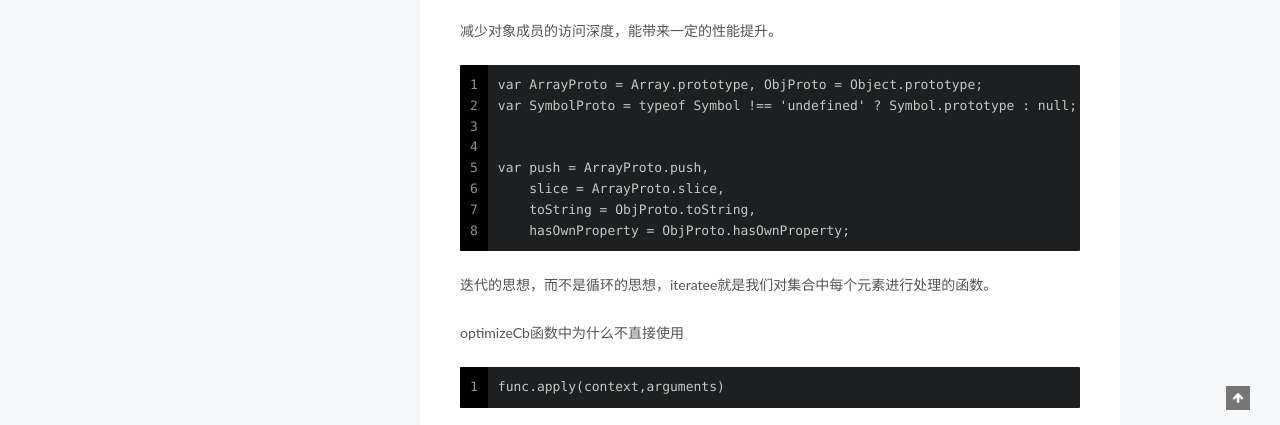
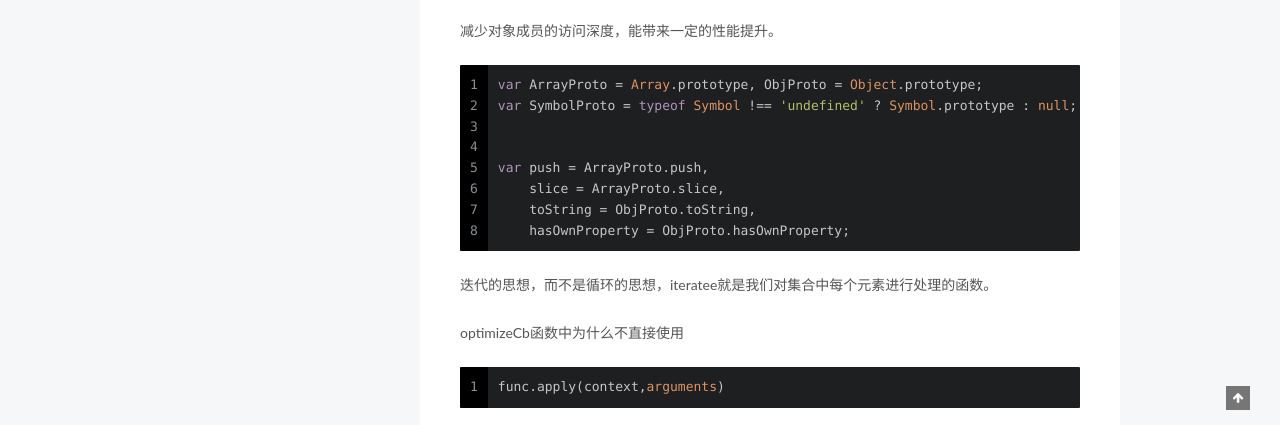
Before and after one commit to zduronshawn/zduronshawn.github.io, a plain HTML site: page 2018/12/19/underscore-1/index.html in a window 1280 px wide. Shown: the part 490-915 px from the top of the page. Drawn offline with Linux system fonts and the light colour scheme.

Commit message:
Site updated: 2018-12-19 23:06:25

```diff
--- a/2018/12/19/underscore-1/index.html
+++ b/2018/12/19/underscore-1/index.html
@@ -86,7 +86,7 @@
 <meta property="og:site_name" content="饭堂">
 <meta property="og:description" content="underscore既能应用在服务端又能应用在浏览器端，是因为underscore对象会依托于当前所处的环境，挂在到不同的全局空间中。 在浏览器中，self其实就是window对象的引用.self === self.self，这个式子返回的是true，看似很奇怪，但其实理解很简单，我们可以类比commonJS中的exports = module.exports，我们打开Chorme的console">
 <meta property="og:locale" content="zh-Hans">
-<meta property="og:updated_time" content="2018-12-19T14:51:11.811Z">
+<meta property="og:updated_time" content="2018-12-19T15:05:37.493Z">
 <meta name="twitter:card" content="summary">
 <meta name="twitter:title" content="underscore基础篇">
 <meta name="twitter:description" content="underscore既能应用在服务端又能应用在浏览器端，是因为underscore对象会依托于当前所处的环境，挂在到不同的全局空间中。 在浏览器中，self其实就是window对象的引用.self === self.self，这个式子返回的是true，看似很奇怪，但其实理解很简单，我们可以类比commonJS中的exports = module.exports，我们打开Chorme的console">
@@ -304,10 +304,10 @@
 <p>self还适用于web workers.</p>
 <p>通过noConflict来实现松弛绑定，undersocre会覆盖全局上的 “_” 属性，但是我们可以通过noConflict来对underscore对象重命名。</p>
 <p>减少对象成员的访问深度，能带来一定的性能提升。</p>
-<figure class="highlight plain"><table><tr><td class="gutter"><pre><span class="line">1</span><br><span class="line">2</span><br><span class="line">3</span><br><span class="line">4</span><br><span class="line">5</span><br><span class="line">6</span><br><span class="line">7</span><br><span class="line">8</span><br></pre></td><td class="code"><pre><span class="line">var ArrayProto = Array.prototype, ObjProto = Object.prototype;</span><br><span class="line">var SymbolProto = typeof Symbol !== &apos;undefined&apos; ? Symbol.prototype : null;</span><br><span class="line"></span><br><span class="line"></span><br><span class="line">var push = ArrayProto.push,</span><br><span class="line">    slice = ArrayProto.slice,</span><br><span class="line">    toString = ObjProto.toString,</span><br><span class="line">    hasOwnProperty = ObjProto.hasOwnProperty;</span><br></pre></td></tr></table></figure>
+<figure class="highlight javascript"><table><tr><td class="gutter"><pre><span class="line">1</span><br><span class="line">2</span><br><span class="line">3</span><br><span class="line">4</span><br><span class="line">5</span><br><span class="line">6</span><br><span class="line">7</span><br><span class="line">8</span><br></pre></td><td class="code"><pre><span class="line"><span class="keyword">var</span> ArrayProto = <span class="built_in">Array</span>.prototype, ObjProto = <span class="built_in">Object</span>.prototype;</span><br><span class="line"><span class="keyword">var</span> SymbolProto = <span class="keyword">typeof</span> <span class="built_in">Symbol</span> !== <span class="string">'undefined'</span> ? <span class="built_in">Symbol</span>.prototype : <span class="literal">null</span>;</span><br><span class="line"></span><br><span class="line"></span><br><span class="line"><span class="keyword">var</span> push = ArrayProto.push,</span><br><span class="line">    slice = ArrayProto.slice,</span><br><span class="line">    toString = ObjProto.toString,</span><br><span class="line">    hasOwnProperty = ObjProto.hasOwnProperty;</span><br></pre></td></tr></table></figure>
 <p>迭代的思想，而不是循环的思想，iteratee就是我们对集合中每个元素进行处理的函数。</p>
 <p>optimizeCb函数中为什么不直接使用</p>
-<figure class="highlight plain"><table><tr><td class="gutter"><pre><span class="line">1</span><br></pre></td><td class="code"><pre><span class="line">func.apply(context,arguments)</span><br></pre></td></tr></table></figure>
+<figure class="highlight javascript"><table><tr><td class="gutter"><pre><span class="line">1</span><br></pre></td><td class="code"><pre><span class="line">func.apply(context,<span class="built_in">arguments</span>)</span><br></pre></td></tr></table></figure>
 <p>速度问题！！！！apply太慢</p>
 <p>new方法的本质：</p>
 <p>将对象的<strong>proto</strong>指向原型，通过构造函数将this上下文绑定到对象上。</p>
--- a/css/main.css
+++ b/css/main.css
@@ -1823,7 +1823,7 @@ pre .javascript .function {
   width: 4px;
   height: 4px;
   border-radius: 50%;
-  background: #ff9369;
+  background: #d1f999;
 }
 .links-of-blogroll {
   font-size: 13px;
```
Also changed, not shown: index.html (+2 -2 lines).
